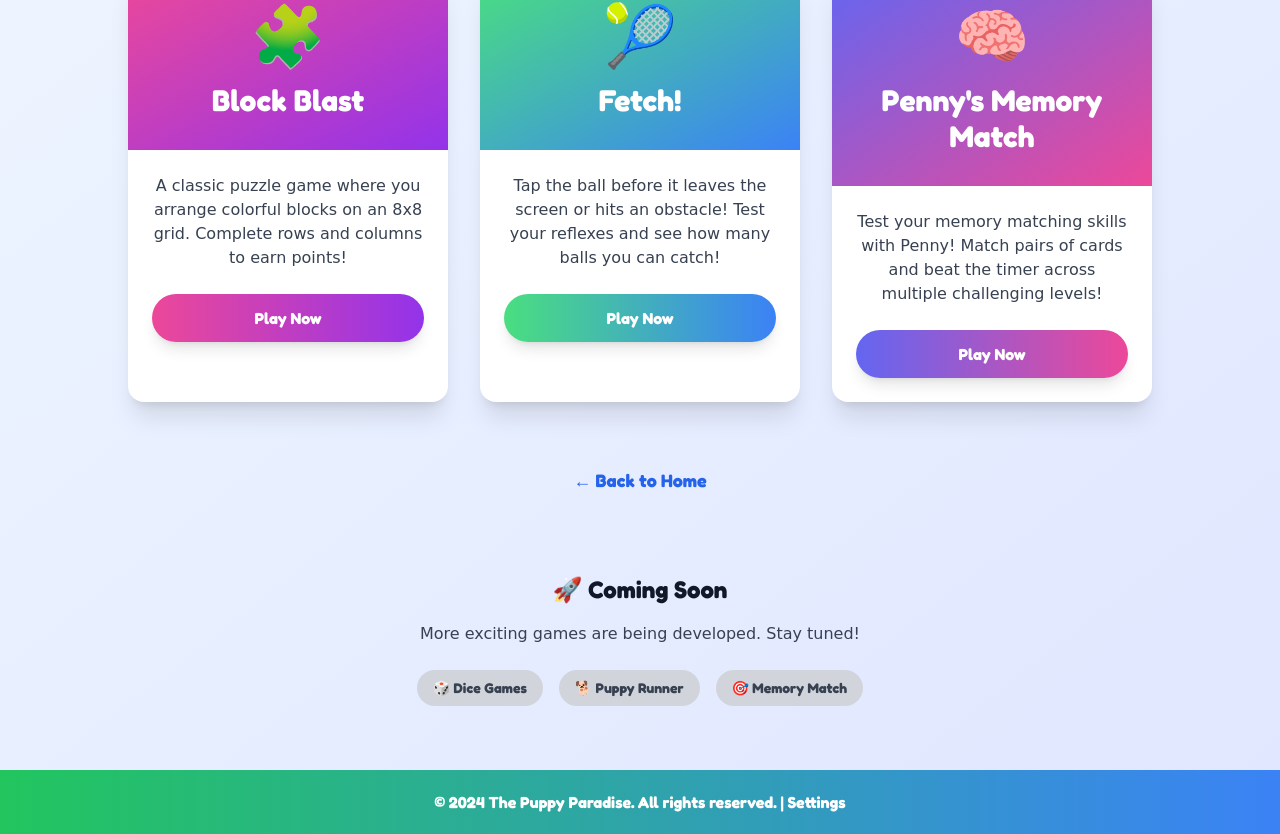
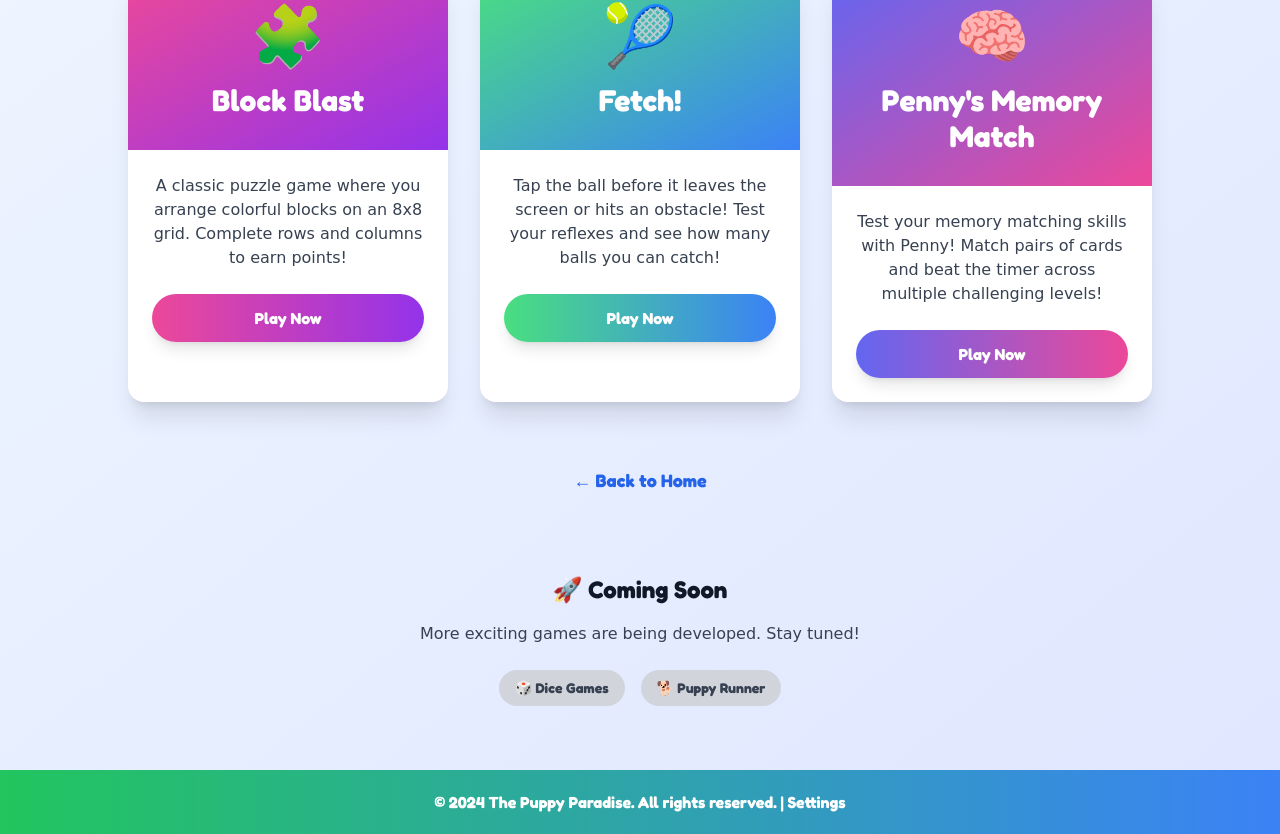
Before and after one commit to Asd112519/Puppy-Paradise, a React (Vite) app: page /games in a window 1280 px wide. Shown: the part 334-1168 px from the top of the page. Built offline with nearby package versions, Linux system fonts and the light colour scheme.

Commit message:
completionId: cgen-0825b5d4c0eb4f899f835b88c9e995e7
cgen-0825b5d4c0eb4f899f835b88c9e995e7

```diff
--- a/client/pages/Games.tsx
+++ b/client/pages/Games.tsx
@@ -115,12 +115,6 @@ export default function GameSelection() {
               >
                 🐕 Puppy Runner
               </span>
-              <span
-                className="inline-block bg-gray-300 dark:bg-gray-600 text-gray-700 dark:text-gray-300 px-4 py-2 rounded-full text-sm font-bold"
-                style={{ fontFamily: "'Fredoka', sans-serif" }}
-              >
-                🎯 Memory Match
-              </span>
             </div>
           </div>
         </div>
```
